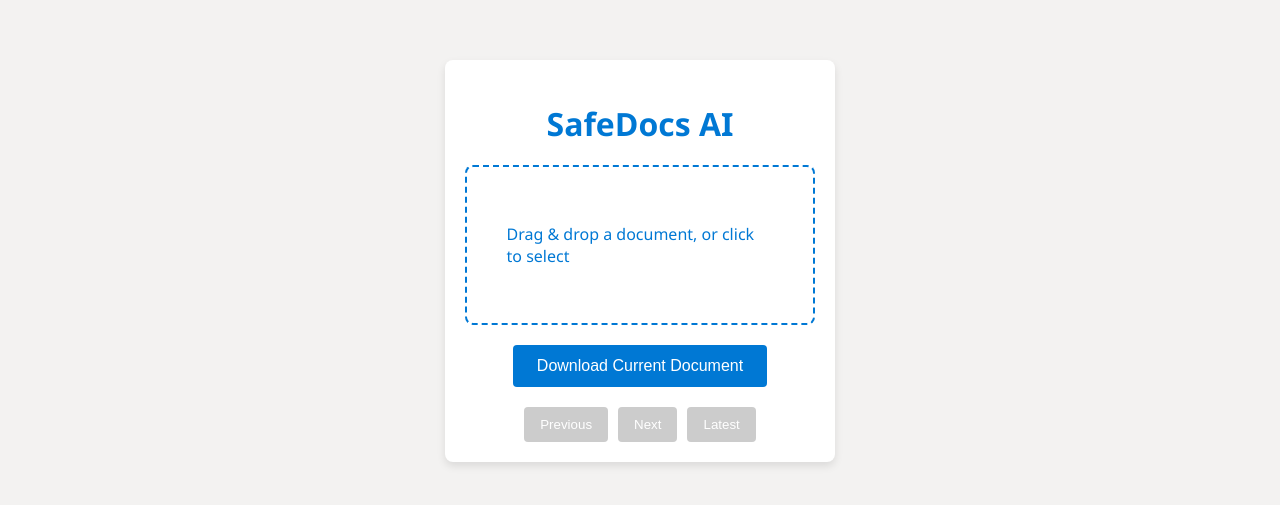
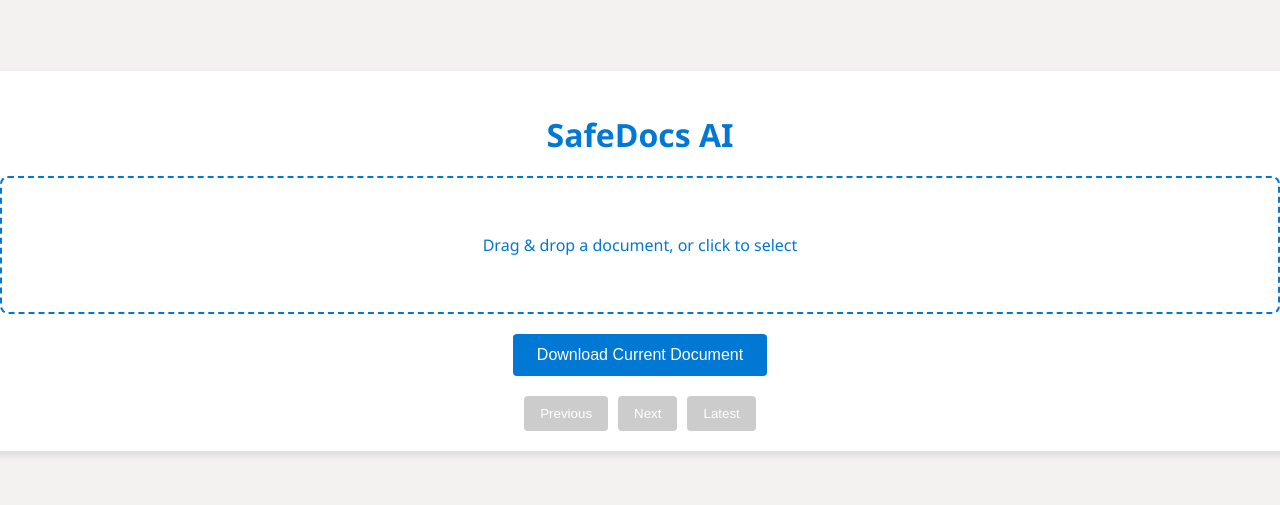
Before and after one commit to WuVi5054/redact-ai, a React (Create React App) app: page / in a window 1280 px wide. Shown: the part 139-644 px from the top of the page. Built offline with nearby package versions, Linux system fonts and the light colour scheme.

Commit message:
Updated CSS for more centered alignment

```diff
--- a/src/App.css
+++ b/src/App.css
@@ -21,8 +21,8 @@ body {
 }
 
 .app {
-  width: 80%;
-  max-width: 1000px;
+  width: 100vw;
+  max-width: 100%;
   margin: 40px auto;
   padding: 20px;
   background-color: white;
@@ -83,11 +83,14 @@ h1 {
 }
 
 .document-stats {
-  margin-top: 20px;
+  margin: 20px auto;
   padding: 15px;
   border-radius: 8px;
   background-color: #ffffff;
   box-shadow: 0 4px 8px rgba(0, 0, 0, 0.1);
+  display: block;
+  justify-content: center;
+  align-items: center;
 }
 
 .document-stats h3 {
```
